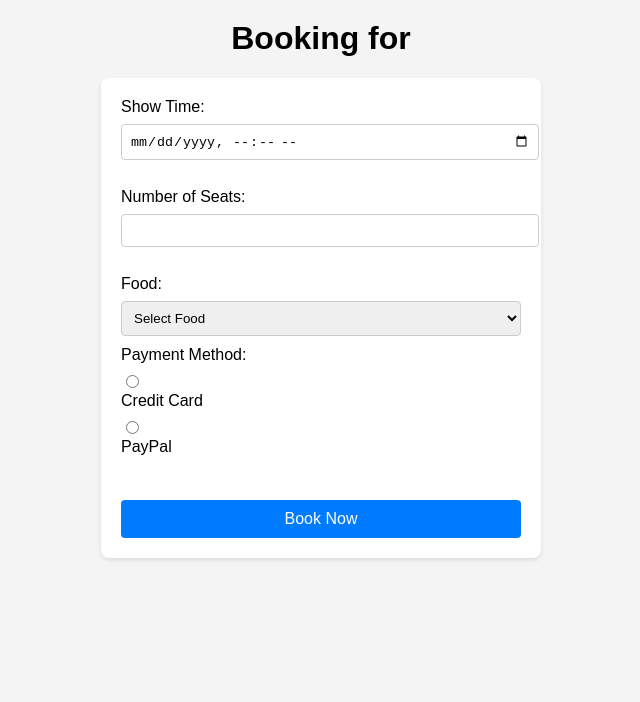
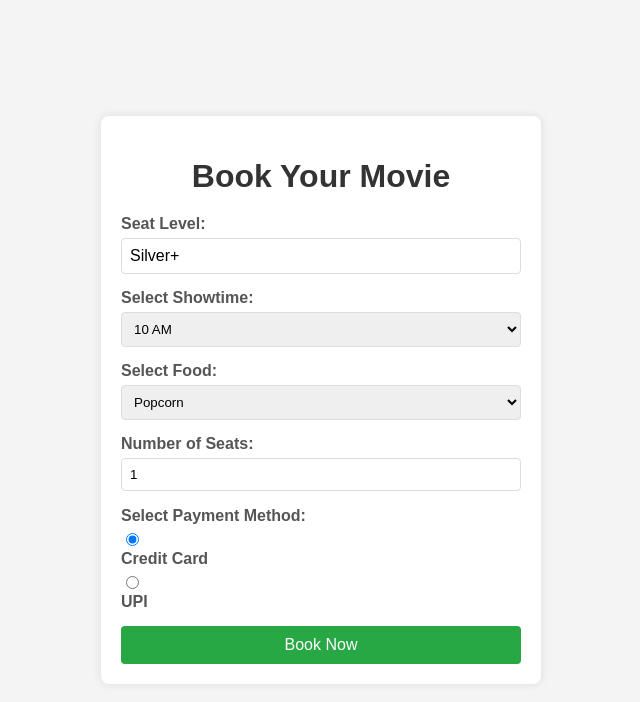
Before and after one commit to abhigyan-c/movie-app, a plain HTML site: page frontend/booking.html in a window 1280 px wide. Shown: the whole page, without its empty margins (319-959 px from the left). Drawn offline with Linux system fonts and the light colour scheme.

Commit message:
Functioning book movie

```diff
--- a/frontend/booking.css
+++ b/frontend/booking.css
@@ -3,53 +3,75 @@ body {
     background-color: #f4f4f4;
     margin: 0;
     padding: 0;
+    display: flex;
+    justify-content: center;
+    align-items: center;
+    height: 100vh;
+}
+
+.container {
+    max-width: 400px;
+    width: 100%;
+    margin: 0 auto;
+    background-color: #fff;
+    padding: 20px;
+    border-radius: 8px;
+    box-shadow: 0 0 10px rgba(0, 0, 0, 0.1);
 }
 
 h1 {
     text-align: center;
-    margin-top: 20px;
+    color: #333;
+    margin-bottom: 20px;
 }
 
-form {
-    max-width: 400px;
-    margin: 20px auto;
-    background: #fff;
-    padding: 20px;
-    border-radius: 8px;
-    box-shadow: 0 2px 4px rgba(0, 0, 0, 0.1);
+.form-group {
+    margin-bottom: 15px;
 }
 
-label {
+.form-group label {
     display: block;
-    margin-bottom: 8px;
+    margin-bottom: 5px;
+    font-weight: bold;
+    color: #555;
 }
 
-input[type="text"],
-input[type="datetime-local"],
-input[type="number"],
-select {
+.form-group span,
+.form-group select,
+.form-group input[type="number"] {
+    display: block;
     width: 100%;
     padding: 8px;
-    margin-bottom: 10px;
-    border: 1px solid #ccc;
+    margin-top: 5px;
+    border: 1px solid #ddd;
     border-radius: 4px;
+    box-sizing: border-box;
+}
+
+.form-group p {
+    margin-bottom: 5px;
+    font-weight: bold;
+    color: #555;
 }
 
 input[type="radio"] {
-    margin-right: 10px;
+    margin-right: 5px;
 }
 
 button {
+    display: block;
     width: 100%;
     padding: 10px;
-    background-color: #007bff;
+    background-color: #28a745;
+    color: #fff;
     border: none;
-    color: #fff;
+    border-radius: 4px;
     font-size: 16px;
-    border-radius: 4px;
     cursor: pointer;
+    transition: background-color 0.3s;
+    margin-top: 10px;
 }
 
 button:hover {
-    background-color: #0056b3;
+    background-color: #218838;
 }
--- a/frontend/booking.html
+++ b/frontend/booking.html
@@ -7,27 +7,77 @@
     <link rel="stylesheet" href="booking.css">
 </head>
 <body>
-    <h1 id="booking-title">Booking for</h1>
-    <form onsubmit="bookMovie(); return false;">
-        <label for="show-time">Show Time:</label>
-        <input type="datetime-local" id="show-time" name="show-time" required><br><br>
+    <div class="container">
+        <h1>Book Your Movie</h1>
+        <div class="form-group">
+            <label>Seat Level:</label>
+            <span id="seatLevel">Silver+</span>
+        </div>
+        <div class="form-group">
+            <label for="showTime">Select Showtime:</label>
+            <select id="showTime">
+                <option value="2024-06-21 10:00:00">10 AM</option>
+                <option value="2024-06-21 17:00:00">5 PM</option>
+                <option value="2024-06-21 19:00:00">7 PM</option>
+            </select>
+        </div>
+        <div class="form-group">
+            <label for="food">Select Food:</label>
+            <select id="food">
+                <option value="1">Popcorn</option>
+                <option value="2">Nachos</option>
+                <option value="3">Chips</option>
+            </select>
+        </div>
+        <div class="form-group">
+            <label for="numSeats">Number of Seats:</label>
+            <input type="number" id="numSeats" min="1" value="1">
+        </div>
+        <div class="form-group">
+            <p>Select Payment Method:</p>
+            <input type="radio" id="creditCard" name="paymentMethod" value="Credit Card" checked>
+            <label for="creditCard">Credit Card</label>
+            <input type="radio" id="upi" name="paymentMethod" value="UPI">
+            <label for="upi">UPI</label>
+        </div>
+        <button id="bookNowBtn">Book Now</button>
+    </div>
+    <script>
+        document.getElementById('bookNowBtn').addEventListener('click', function() {
+            const userId = 1; // Example user_id
+            const movieId = 1; // Example movie_id
+            const numSeats = document.getElementById('numSeats').value; // Number of seats
+            const seats = 'A1,A2'; // Example seats (to be dynamically generated based on numSeats)
+            const showTime = document.getElementById('showTime').value; // Selected show time
+            const seatLevel = 'silver+'; // Constant seat level
+            const food = document.getElementById('food').value; // Selected food
+            const paymentMethod = document.querySelector('input[name="paymentMethod"]:checked').value; // Selected payment method
 
-        <label for="seats">Number of Seats:</label>
-        <input type="number" id="seats" name="seats" required><br><br>
-
-        <label for="food">Food:</label>
-        <select id="food" name="food" required>
-            <option value="" disabled selected>Select Food</option>
-        </select>
-
-        <label for="payment-method">Payment Method:</label>
-        <input type="radio" id="credit-card" name="payment-method" value="credit_card" required>
-        <label for="credit-card">Credit Card</label>
-        <input type="radio" id="paypal" name="payment-method" value="paypal" required>
-        <label for="paypal">PayPal</label><br><br>
-
-        <button type="submit">Book Now</button>
-    </form>
-    <script src="booking.js"></script>
+            fetch('http://localhost:5000/book_movie', {
+                method: 'POST',
+                headers: {
+                    'Content-Type': 'application/json'
+                },
+                body: JSON.stringify({
+                    user_id: userId,
+                    movie_id: movieId,
+                    seats: seats,
+                    num_seats: numSeats,
+                    show_time: showTime,
+                    label: seatLevel,
+                    food: food, // Include selected food
+                    payment_method: paymentMethod // Include selected payment method
+                })
+            })
+            .then(response => response.json())
+            .then(data => {
+                alert('Booking Successful! Booking ID: ' + data.booking_id);
+            })
+            .catch(error => {
+                console.error('Error:', error);
+                alert('Booking failed. Please try again.');
+            });
+        });
+    </script>
 </body>
 </html>
```
Also changed, not shown: 2 other files.
